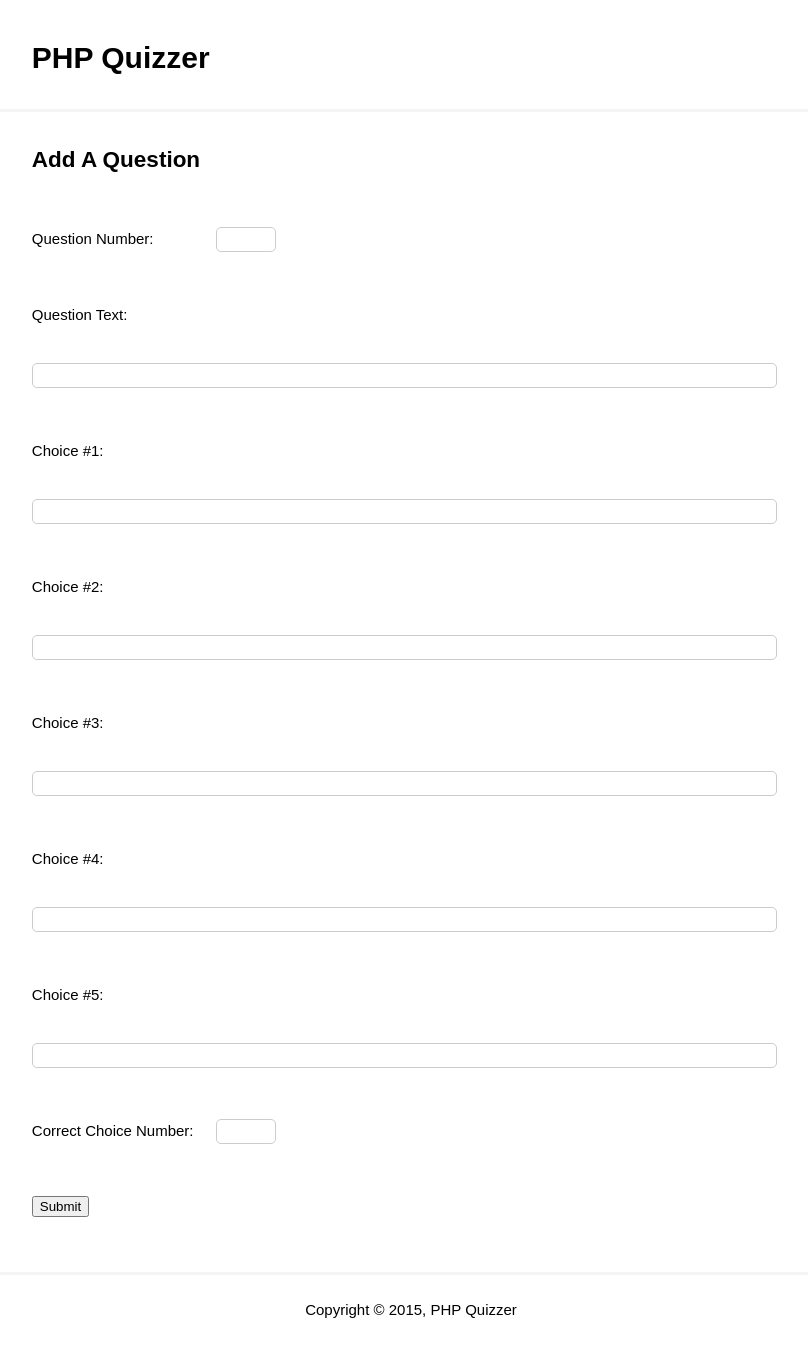
After one commit to emerset/PHP-Quizzer, a PHP site: page /add.php in a window 1280 px wide. The commit adds this page. Shown: the whole page, without its empty margins (229-1037 px from the left). Run offline with PHP 8.4, Linux system fonts and the light colour scheme.

Commit message:
Create static UI layout for add.php & final.php & create blank database.php & process.php files

```diff
--- /dev/null
+++ b/add.php
@@ -0,0 +1,61 @@
+<!DOCTYPE html>
+<html>
+<head>
+	<meta charset="utf-8" />
+	<title>PHP Quizzer</title>
+	<link rel="stylesheet" href="css/style.css" type="text/css" />
+</head>
+<body>
+	<header>
+		<div class="container">
+			<h1>PHP Quizzer</h1>
+		</div>
+	</header>
+	<main>
+		<div class="container">
+			<h2>Add A Question</h2>
+			<form method="post" action="add.php">
+				<p>
+					<label>Question Number: </label>
+					<input type="number" name="question_number" />
+				</p>
+				<p>
+					<label>Question Text: </label>
+					<input type="text" name="question_text" />
+				</p>
+				<p>
+					<label>Choice #1: </label>
+					<input type="text" name="choice1" />
+				</p>
+				<p>
+					<label>Choice #2: </label>
+					<input type="text" name="choice2" />
+				</p>
+				<p>
+					<label>Choice #3: </label>
+					<input type="text" name="choice3" />
+				</p>
+				<p>
+					<label>Choice #4: </label>
+					<input type="text" name="choice4" />
+				</p>
+				<p>
+					<label>Choice #5: </label>
+					<input type="text" name="choice5" />
+				</p>
+				<p>
+					<label>Correct Choice Number: </label>
+					<input type="number" name="correct_choice" />
+				</p>
+				<p>
+					<input type="submit" value="Submit" />
+			</form>
+		</div>
+	</main>
+	<footer>
+		<div class="container">
+			Copyright &copy; 2015, PHP Quizzer
+		</div>
+	</footer>
+</body>
+</html>
--- a/css/style.css
+++ b/css/style.css
@@ -10,6 +10,25 @@ li{
 
 a{
 	text-decoration:none;
+}
+
+label{
+	display:inline-block;
+	width:180px;
+}
+
+input[type='text']{
+	width:97%;
+	padding:4px;
+	border-radius:5px;
+	border:1px #ccc solid;
+}
+
+input[type='number']{
+	width:50px;
+	padding:4px;
+	border-radius:5px;
+	border:1px #ccc solid;
 }
 
 .container{
@@ -46,3 +65,9 @@ a.start{
 	border:#ccc dotted 1px;
 	margin:20px 0 10px 0;
 }
+
+@media only screen and (max-width: 960px){
+	.container{
+		width:80%;
+	}
+}
--- /dev/null
+++ b/database.php
@@ -0,0 +1 @@
+<?php
--- /dev/null
+++ b/process.php
@@ -0,0 +1 @@
+<?php
```
Also changed, not shown: final.php (added, +28 -0 lines).
